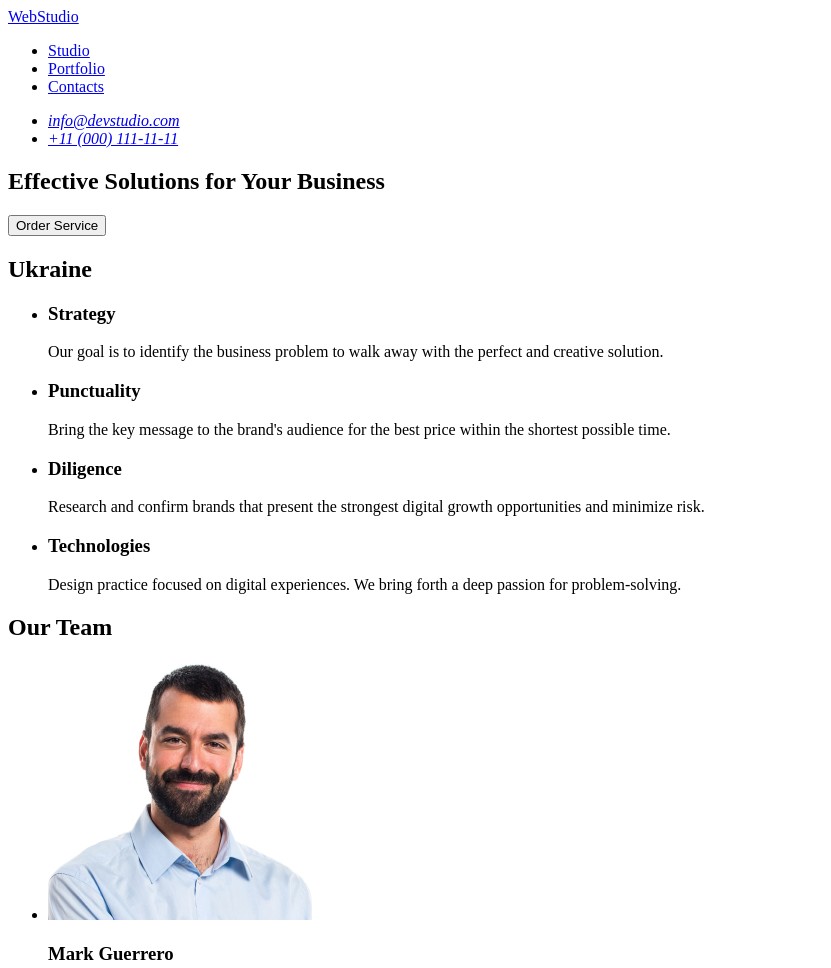
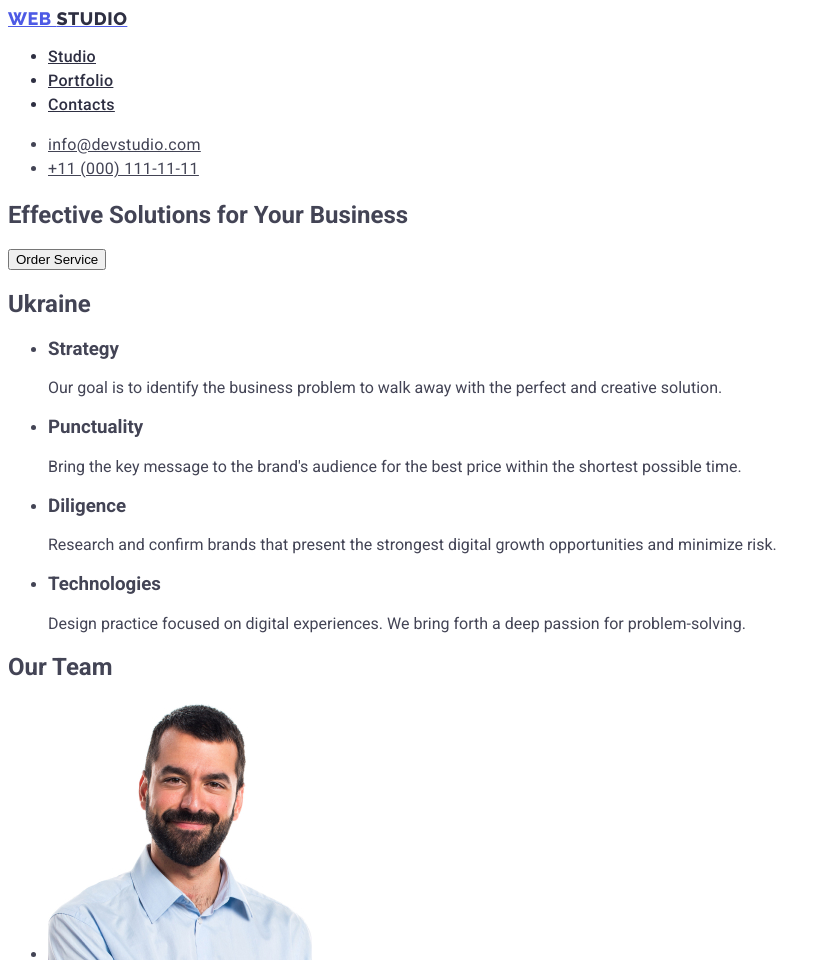
Before and after one commit to Pasha0923/goit-markup-hw-01, a plain HTML site: page index.html in a window 1280 px wide. Shown: the top 968 px of the page, without its empty margins (0-831 px from the left). Drawn offline with Linux system fonts and the light colour scheme.

Commit message:
add styles header

```diff
--- /dev/null
+++ b/css/styles.css
@@ -0,0 +1,52 @@
+body {
+  color: #434455;
+  background-color: #ffffff;
+  font-family: "Roboto", sans-serif;
+}
+
+.nav-logo {
+  color: #4d5ae5;
+  font-family: Raleway;
+  font-size: 18px;
+  font-style: normal;
+  font-weight: 700;
+  line-height: 21px;
+  letter-spacing: 0.54px;
+  text-transform: uppercase;
+}
+
+.acsent-logo {
+  color: #2e2f42;
+  font-family: Raleway;
+  font-size: 18px;
+  font-style: normal;
+  font-weight: 700;
+  line-height: 21px;
+  letter-spacing: 0.54px;
+  text-transform: uppercase;
+}
+
+.nav-item {
+  color: #2e2f42;
+}
+
+.nav-link {
+  color: #2e2f42;
+  font-family: Roboto;
+  font-size: 16px;
+  font-style: normal;
+  font-weight: 500;
+  line-height: 24px;
+  letter-spacing: 0.32px;
+}
+
+/* contacts */
+.contacts-link {
+  color: #434455;
+  font-family: Roboto;
+  font-size: 16px;
+  font-style: normal;
+  font-weight: 400;
+  line-height: 24px;
+  letter-spacing: 0.32px;
+}
--- a/index.html
+++ b/index.html
@@ -5,6 +5,11 @@
     <meta charset="UTF-8">
     <meta name="viewport" content="width=device-width, initial-scale=1.0">
     <title>WebStudio</title>
+    <link rel="preconnect" href="https://fonts.googleapis.com">
+    <link rel="preconnect" href="https://fonts.gstatic.com" crossorigin>
+    <link href="https://fonts.googleapis.com/css2?family=Raleway:wght@800&family=Roboto:wght@400;500;700&display=swap"
+        rel="stylesheet">
+    <link rel="stylesheet" href="./css/styles.css">
 </head>
 
 <body>
@@ -12,16 +17,18 @@
 
 
         <nav>
-            <a href="./index.html">WebStudio</a>
+            <a class="nav-logo" href="./index.html">Web
+                <span class="acsent-logo">Studio</span>
+            </a>
             <ul>
-                <li>
-                    <a href="Studio">Studio</a>
+                <li class="nav-item">
+                    <a class="nav-link" href="Studio">Studio</a>
                 </li>
-                <li>
-                    <a href="Portfolio">Portfolio</a>
+                <li class="nav-item">
+                    <a class="nav-link" href="Portfolio">Portfolio</a>
                 </li>
-                <li>
-                    <a href="Contacts">Contacts</a>
+                <li class="nav-item">
+                    <a class="nav-link" href="Contacts">Contacts</a>
                 </li>
             </ul>
         </nav>
@@ -29,10 +36,10 @@
         <address>
             <ul>
                 <li>
-                    <a href="mailto:info@devstudio.com">info@devstudio.com</a>
+                    <a class="contacts-link" href="mailto:info@devstudio.com">info@devstudio.com</a>
                 </li>
                 <li>
-                    <a href="tel:+110001111111">+11 (000) 111-11-11</a>
+                    <a class="contacts-link" href="tel:+110001111111">+11 (000) 111-11-11</a>
                 </li>
             </ul>
         </address>
@@ -108,10 +115,52 @@
 
             </ul>
         </section>
+
+        <section>
+            <h2>Our Portfolio</h2>
+            <ul>
+                <li>
+                    <img src="./images/Banking_app.jpg" alt="Banking App" width="360" />
+                    <h3>Banking App</h3>
+                    <p>App</p>
+                </li>
+                <li>
+                    <img src="./images/Cashless_Payment.jpg" alt="Cashless Payment" width="360" />
+                    <h3>Cashless Payment</h3>
+                    <p>Marketing</p>
+                </li>
+                <li>
+                    <img src="./images/Meditation_App.jpg" alt="Meditation App" width="360" />
+                    <h3>Meditation App</h3>
+                    <p>App</p>
+                </li>
+
+                <li>
+                    <img src="./images/Taxi_Service.jpg" alt="Taxi Service" width="360" />
+                    <h3>Taxi Service</h3>
+                    <p>Marketing</p>
+                </li>
+
+                <li>
+                    <img src="./images/Design.jpg" alt="Design" width="360" />
+                    <h3>Screen Illustrations</h3>
+                    <p>Design</p>
+                </li>
+                <li>
+                    <img src="./images/Online_Courses.jpg" alt="Online Courses" width="360" />
+                    <h3>Online Courses</h3>
+                    <p>Marketing</p>
+                </li>
+
+
+            </ul>
+
+        </section>
     </main>
     <footer>
         <a href="./index.html">WebStudio</a>
         <p>Increase the flow of customers and sales for your business with digital marketing & growth solutions.</p>
+
     </footer>
 
 
```
Also changed, not shown: README.md, images/Banking_app.jpg (added), images/Cashless_Payment.jpg (added), images/Design.jpg (added), images/Meditation_App.jpg (added), images/Online_Courses.jpg (added), images/Taxi_Service.jpg (added).
